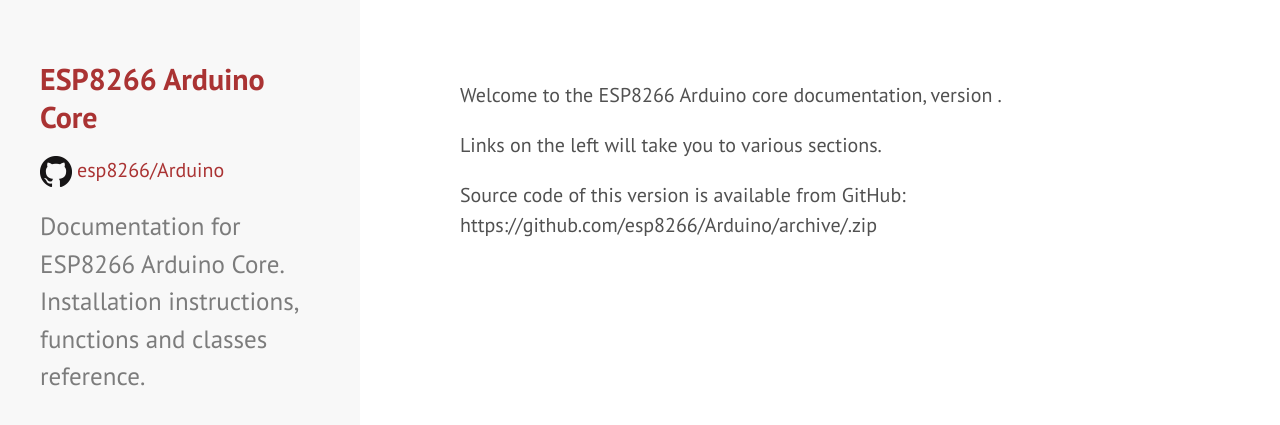
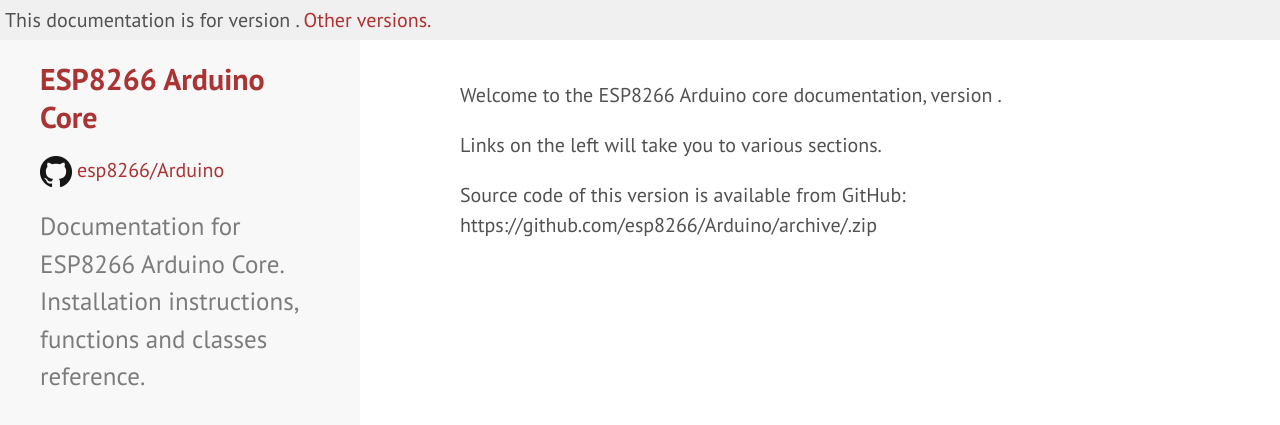
Before and after one commit to igrr/esp8266-arduino-docs, a Jekyll site: the page built from index.md, in a window 1280 px wide. Shown: the top 425 px of the page. Built offline with Jekyll 4.4.1, drawn with Linux system fonts in a browser that asks for light colours; nearby versions of some CDN libraries; Markdown is read by kramdown in place of the engine named in the settings.

Commit message:
Add version bar and fix GitHub icon

```diff
--- a/_includes/sidebar.html
+++ b/_includes/sidebar.html
@@ -1,32 +1,18 @@
+<div class="version-bar">
+  This documentation is for version {{ site.version }}. <a href="{{site.url}}/versions">Other versions.</a>
+</div>
+
 <div class="sidebar">
   <div class="container">
     <div class="sidebar-about">
       <h2>
-        <a href="{{ site.baseurl }}">
+        <a href="{{ site.url }}">
           {{ site.title }}
         </a>
       </h2>
-      <div class="version-box">{{ site.version }}</div>
     </div>
 
     <nav class="sidebar-nav">
-      <!-- <a class="sidebar-nav-item{% if page.url == site.baseurl %} active{% endif %}" href="{{ site.baseurl }}">Home</a> -->
-
-
-      {% comment %}
-        The code below dynamically generates a sidebar nav of pages with
-        `layout: page` in the front-matter. See readme for usage.
-      {% endcomment %}
-<!--
-      {% for p in site.pages %}
-        {% if p.toplevel %}
-          {% if p.title %}
-            <a class="sidebar-nav-item{% if page.url == p.url %} active{% endif %}" href="{{ p.url | prepend: site.baseurl }}">{{ p.title }}</a>
-          {% endif %}
-        {% endif %}
-      {% endfor %}
-    -->
-
       {% for ref_item in site.data.reference_items %}
         {% for p in site.pages %}
           {% if ref_item.path == p.url %}
@@ -37,11 +23,7 @@
             <div id="toc"></div>
         {% endif %}
       {% endfor %}
-
-
-
     </nav>
-
   <p>
     <a href="https://github.com/esp8266/Arduino"><div id="gh-icon"></div>esp8266/Arduino</a>
   </p>
--- a/public/css/hyde.css
+++ b/public/css/hyde.css
@@ -66,6 +66,14 @@ html {
     left: 0;
     width: 18rem;
   }
+}
+
+.version-bar {
+  position: fixed;
+  z-index: 10;
+  background-color: #f0f0f0;
+  width: 100%;
+  padding: 5px;
 }
 
 /* Sidebar links */
--- a/public/css/icons.css
+++ b/public/css/icons.css
@@ -14,6 +14,7 @@
 (min-resolution: 192dpi) {
     #gh-icon {
         background-image: url("{{ site.baseurl }}/public/gh@2.png");
+        background-size: 100%;
     }
 }
 
```
